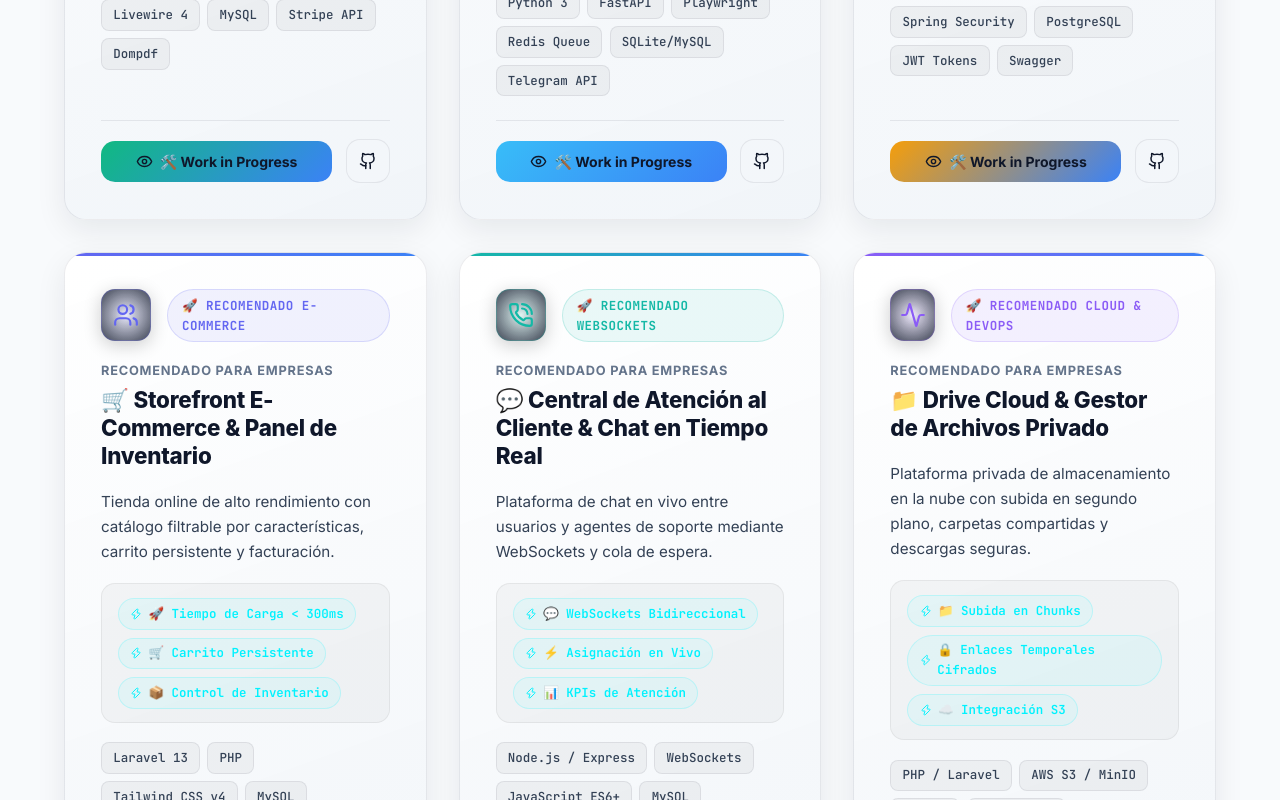
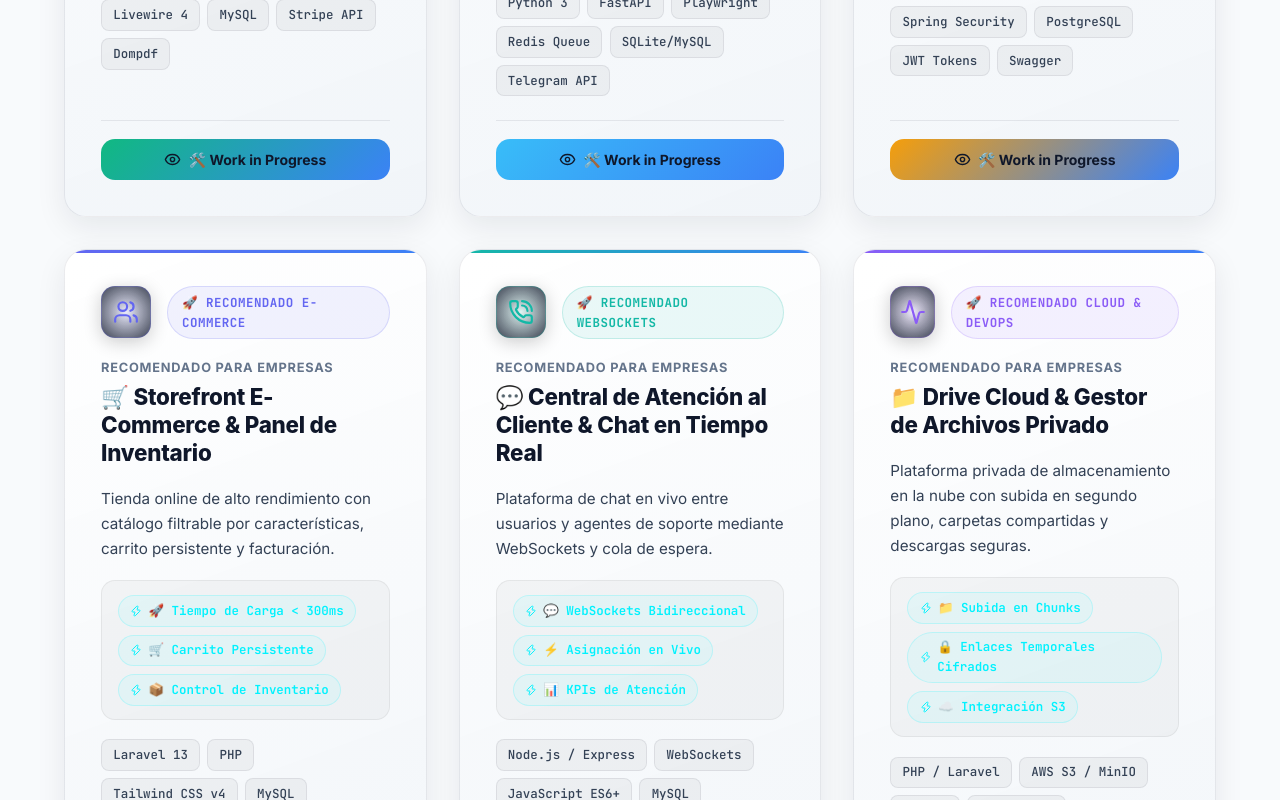
Before and after one commit to JaimeRamirezNavarro/Portfolio, a React (Vite) app: page / in a window 1280 px wide. Shown: the part 4380-5180 px from the top of the page. Built offline with nearby package versions, Linux system fonts and the light colour scheme.

Commit message:
Hide GitHub button on Work in Progress projects

```diff
--- a/src/components/ProjectModal.jsx
+++ b/src/components/ProjectModal.jsx
@@ -90,12 +90,14 @@ export default function ProjectModal({ project, onClose }) {
             ))}
           </ul>
 
+          {project.category !== 'recommended' && (
             <div style={{ display: 'flex', gap: '1rem' }}>
               <a href={project.githubUrl} target="_blank" rel="noreferrer" className="btn-primary" style={{ flex: 1 }}>
                 <GithubIcon size={18} />
                 <span>Ver Código en GitHub</span>
               </a>
             </div>
+          )}
         </div>
       </div>
     </div>
--- a/src/components/Projects.jsx
+++ b/src/components/Projects.jsx
@@ -146,6 +146,7 @@ export default function Projects({ onSelectProject }) {
                   <span>{project.category === 'recommended' ? '🛠️ Work in Progress' : 'Explorar Ficha Técnica'}</span>
                 </button>
 
+                {project.category !== 'recommended' && (
                   <a
                     href={project.githubUrl}
                     target="_blank"
@@ -162,6 +163,7 @@ export default function Projects({ onSelectProject }) {
                   >
                     <GithubIcon size={18} />
                   </a>
+                )}
               </div>
             </div>
           );
```
Lines whose indentation alone changed are shown as unchanged.
